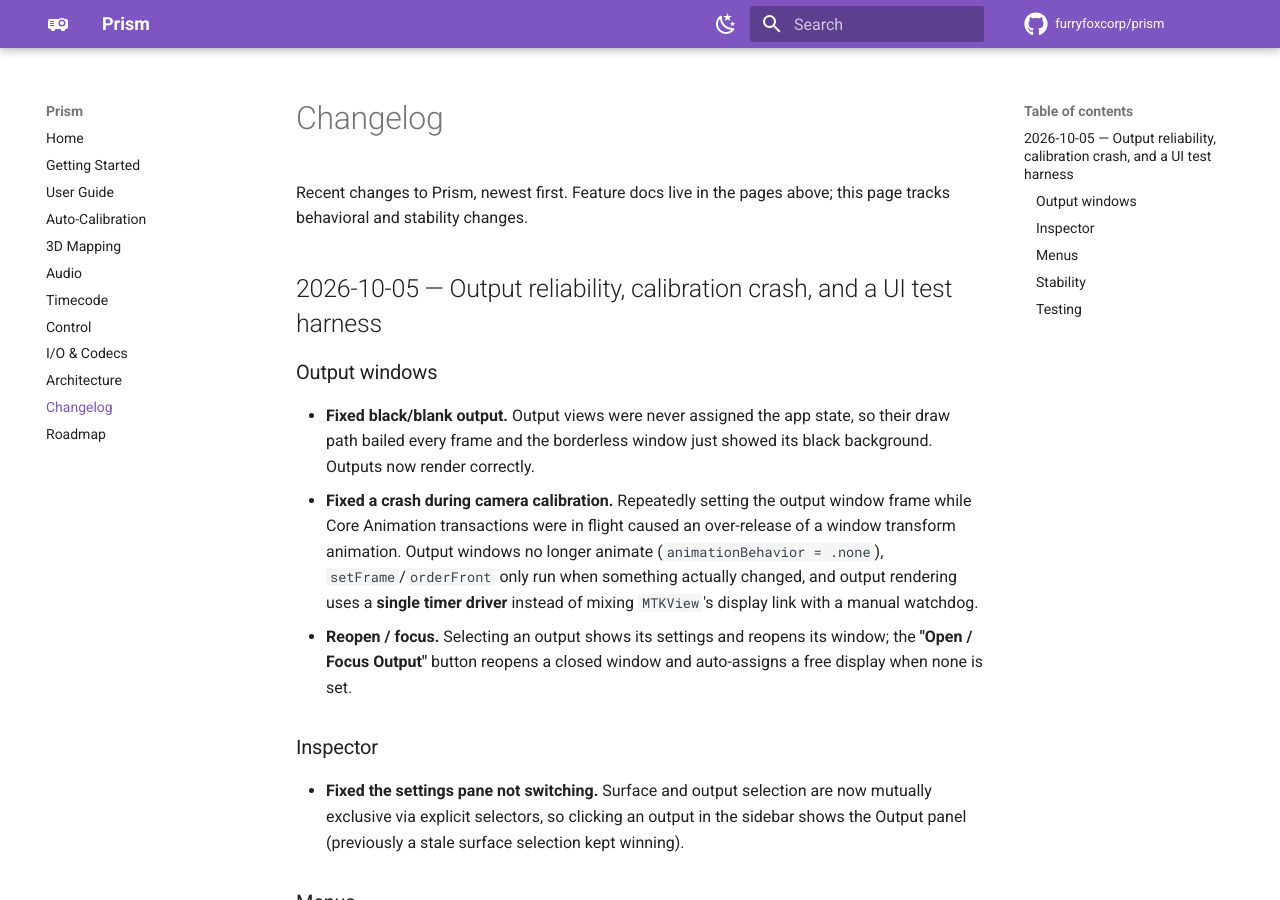
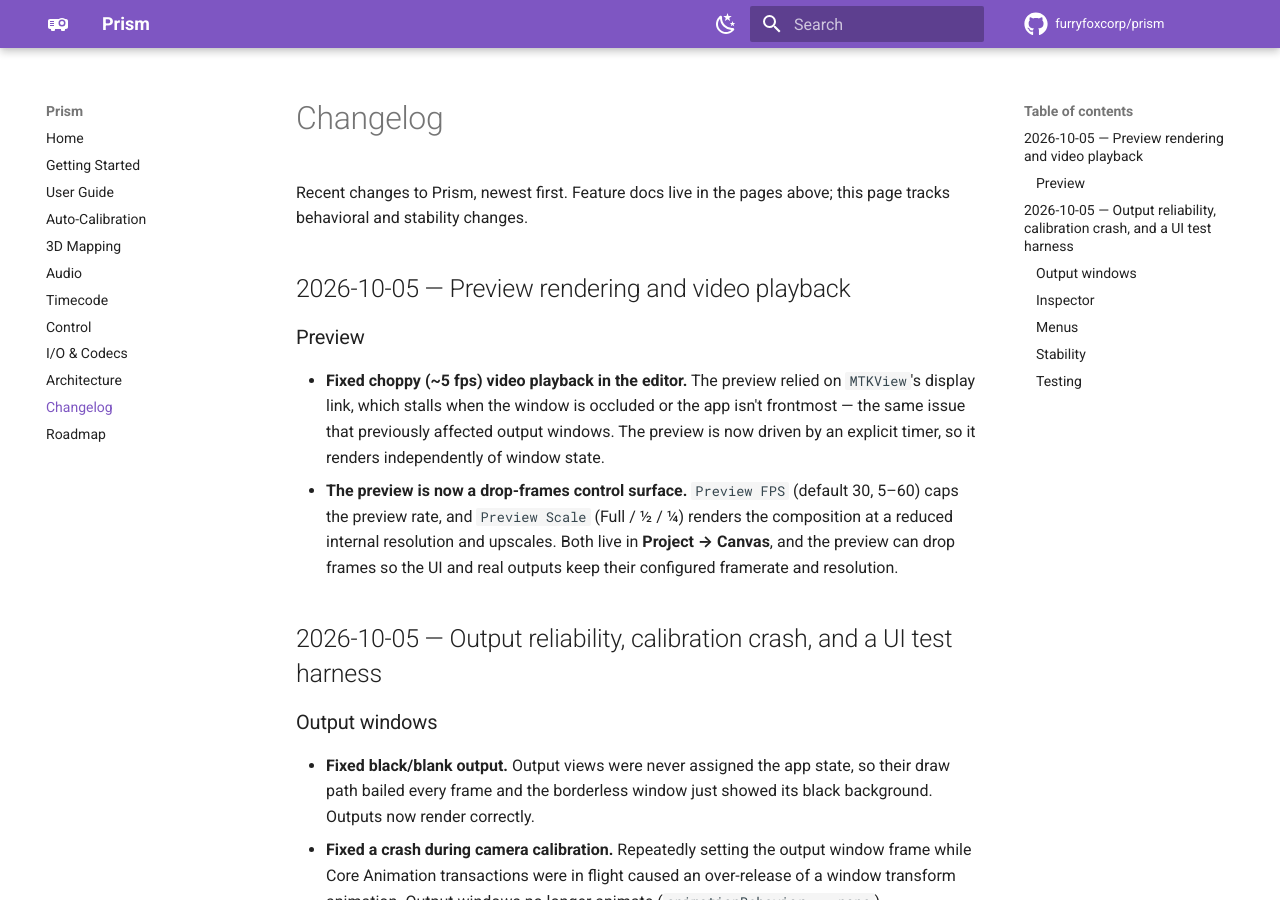
Before and after one commit to furryfoxcorp/prism-docs, an MkDocs documentation site: the page built from docs/changelog.md, in a window 1280 px wide and 900 px high. Built offline with MkDocs 1.6.1 and Material for MkDocs 9.7.7, drawn with Linux system fonts in a browser that asks for light colours; comment, search, counter and statistics services are not loaded.

Commit message:
docs: add preview rendering and video playback fixes

```diff
--- a/docs/changelog.md
+++ b/docs/changelog.md
@@ -2,6 +2,18 @@
 
 Recent changes to Prism, newest first. Feature docs live in the pages above; this page tracks
 behavioral and stability changes.
+
+## 2026-10-05 — Preview rendering and video playback
+
+### Preview
+- **Fixed choppy (~5 fps) video playback in the editor.** The preview relied on `MTKView`'s display
+  link, which stalls when the window is occluded or the app isn't frontmost — the same issue that
+  previously affected output windows. The preview is now driven by an explicit timer, so it renders
+  independently of window state.
+- **The preview is now a drop-frames control surface.** `Preview FPS` (default 30, 5–60) caps the
+  preview rate, and `Preview Scale` (Full / ½ / ¼) renders the composition at a reduced internal
+  resolution and upscales. Both live in **Project → Canvas**, and the preview can drop frames so the
+  UI and real outputs keep their configured framerate and resolution.
 
 ## 2026-10-05 — Output reliability, calibration crash, and a UI test harness
 
```
